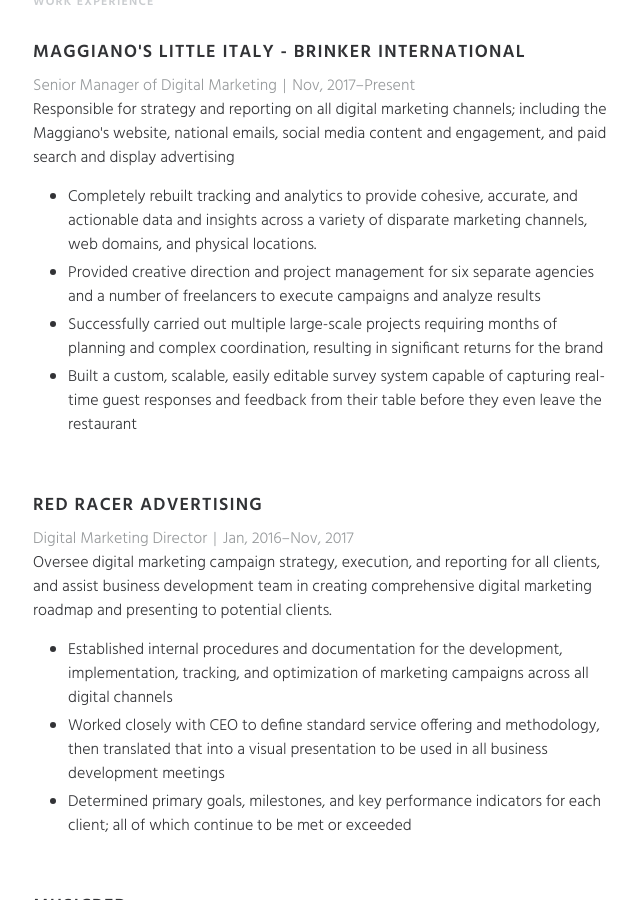
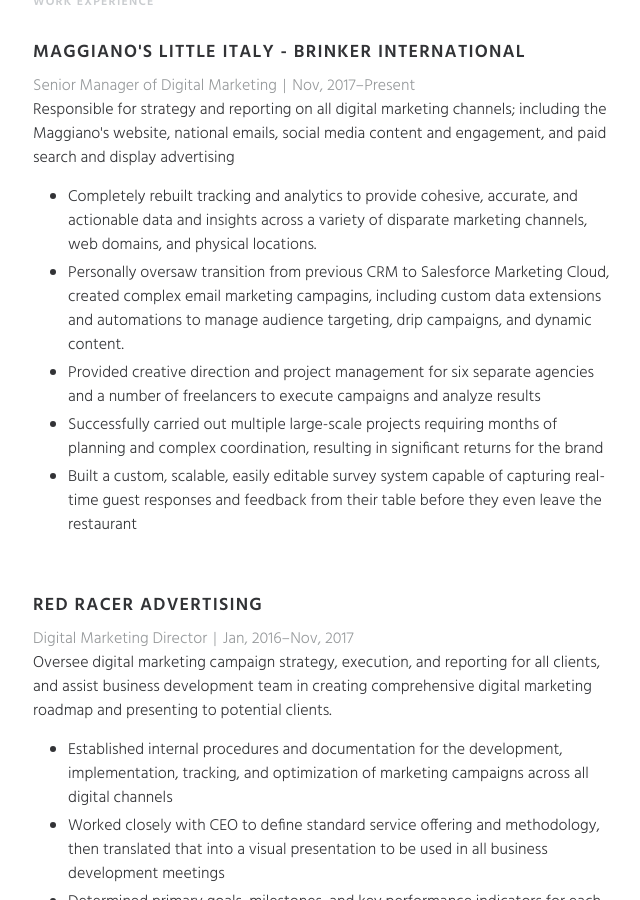
Before and after one commit to mattfredfry/mattfredfry.github.io, a Jekyll site: the page built from resume.html, in a window 1280 px wide and 900 px high, scrolled down 377 px. Shown: the whole window, without its empty margins (317-957 px from the left). Built offline with Jekyll 4.4.1, drawn with Linux system fonts in a browser that asks for light colours; nearby versions of some CDN libraries; some of the changed text lies outside the part shown.

Commit message:
Added SFMC

```diff
--- a/resume.html
+++ b/resume.html
@@ -37,6 +37,7 @@
             <p>Responsible for strategy and reporting on all digital marketing channels; including the Maggiano's website, national emails, social media content and engagement, and paid search and display advertising</p>
             <ul class="section-highlights">
               <li class="section-highlight">Completely rebuilt tracking and analytics to provide cohesive, accurate, and actionable data and insights across a variety of disparate marketing channels, web domains, and physical locations.</li>
+              <li class="section-highlight">Personally oversaw transition from previous CRM to Salesforce Marketing Cloud, created complex email marketing campagins, including custom data extensions and automations to manage audience targeting, drip campaigns, and dynamic content.</li>
               <li class="section-highlight">Provided creative direction and project management for six separate agencies and a number of freelancers to execute campaigns and analyze results</li>
               <li class="section-highlight">Successfully carried out multiple large-scale projects requiring months of planning and complex coordination, resulting in significant returns for the brand</li>
               <li class="section-highlight">Built a custom, scalable, easily editable survey system capable of capturing real-time guest responses and feedback from their table before they even leave the restaurant</li>
@@ -148,6 +149,7 @@
             <li class="section-highlight">Optimizely</li>
             <li class="section-highlight">VWO</li>
             <li class="section-highlight">Conversion Optimization</li>
+            <li class="section-highlight">Salesforce Marketing Cloud</li>
             <li class="section-highlight">Copywriting</li>
             <li class="section-highlight">Content Strategy</li>
             <li class="section-highlight">Project Management</li>
@@ -157,6 +159,7 @@
             <li class="section-highlight">HTML</li>
             <li class="section-highlight">CSS</li>
             <li class="section-highlight">JavaScript</li>
+            <li class="section-highlight">AMPscript</li>
           </ul>
         </div>
       </section>
```
